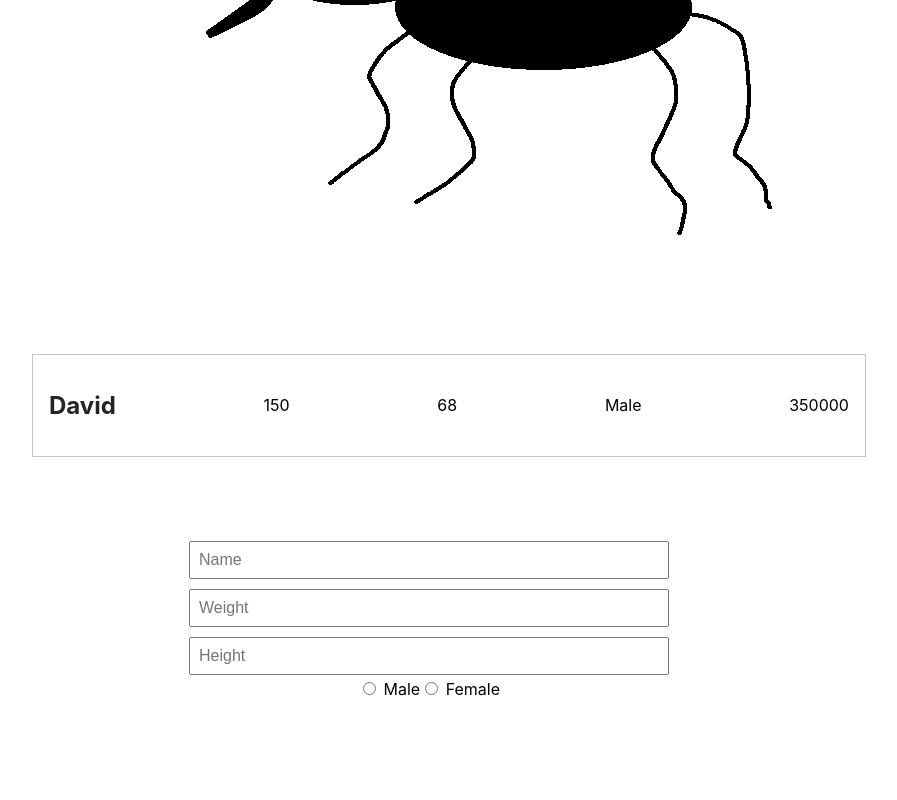
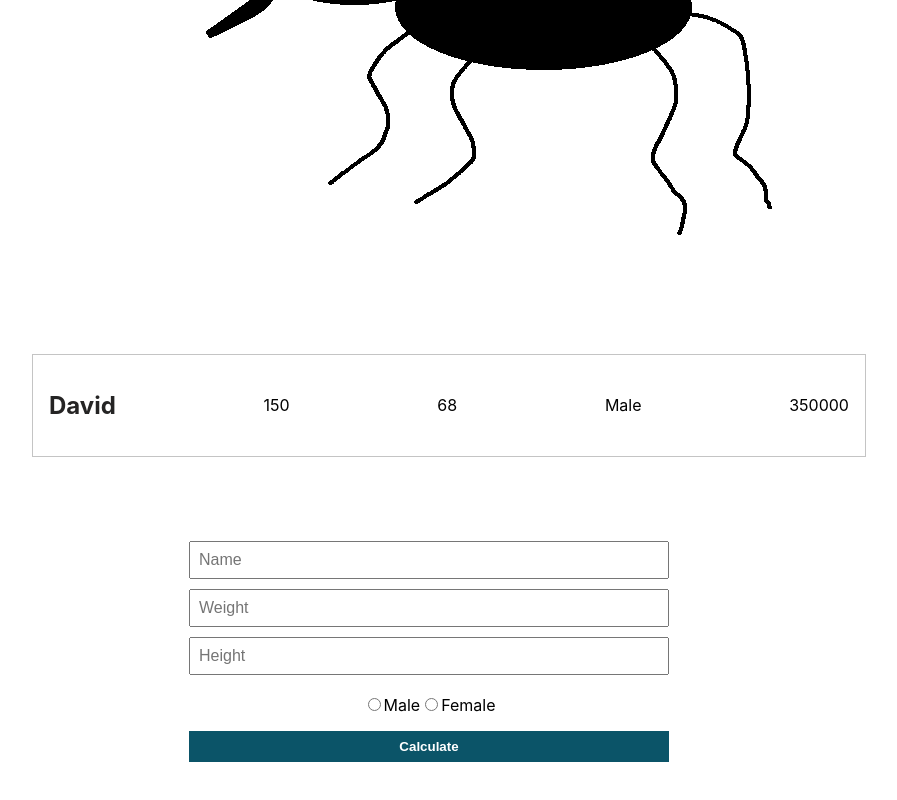
Before and after one commit to mcdxwell/skeetr, a React (Create React App) app: page / in a window 1280 px wide. Shown: the part 398-1198 px from the top of the page, without its empty margins (211-1108 px from the left). Before the commit the page ends 1177 px from the top, so only its background shows below. Built offline with nearby package versions, Linux system fonts and the light colour scheme.

Commit message:
Added radio buttons

```diff
--- a/src/App.tsx
+++ b/src/App.tsx
@@ -6,13 +6,13 @@ import Bitten from "./components/Bitten"
 import AddToBitten from './components/AddToBitten';
 
 
-interface IState {
+export interface IState {
   user: {
     name?: string
     weight: number
     height: number
     sex: string
-    bites: number
+    bites?: number
   }[] // array of objects
 }
 
@@ -33,8 +33,8 @@ function App() {
       <h1>My React app</h1>
       <h2>Author: David McDowell</h2>
       <img src = { skeetrPic } alt = 'skeetr_boi' />
-      <Bitten user = { user }/>
-      <AddToBitten/>
+      <Bitten user = { user } />
+      <AddToBitten user = { user } setUserBites = { setUserBites }/>
     </div>
   );
 }
--- a/src/components/AddToBitten.tsx
+++ b/src/components/AddToBitten.tsx
@@ -1,28 +1,86 @@
-import React from "react";
+import React, { useState } from "react";
+import {IState as Props}  from "../App"
 
-const AddToBitten = () => {
+
+interface IProps {
+    setUserBites: React.Dispatch<React.SetStateAction<Props["user"]>>
+    user: Props["user"]
+}
+
+const AddToBitten: React.FC<IProps> = ({user, setUserBites}) => {
+
+    const [input, setInput] = useState({
+        name: "",
+        weight: "",
+        height: "",
+        sex: ""
+    })
+
+    const handleChange = (e: React.ChangeEvent<HTMLInputElement>) => {
+        setInput({
+            ...input,
+            [e.target.name]: e.target.value
+        })
+    }
+
+    const handleClick = (): void => {
+        if(!input.weight || !input.height || !input.sex) return
+
+        setUserBites([
+            ...user,
+            {
+                name: input.name,
+                weight: parseInt(input.weight),
+                height: parseInt(input.height),
+                sex: input.sex,
+            }
+        ]);
+
+        setInput({
+            name: "",
+            weight: "",
+            height: "",
+            sex: ""
+        })
+    }
+
     return (
         <div className="AddToBitten">
             <input
                 type="text"
                 placeholder="Name"
                 className="AddToBitten-input"
+                value={input.name}
+                onChange={handleChange}
+                name="name"
             />
             <input
                 type="int"
                 placeholder="Weight"
                 className="AddToBitten-input"
+                value={input.weight}
+                onChange={handleChange}
+                name="weight"
             />
             <input
                 type="text"
                 placeholder="Height"
                 className="AddToBitten-input"
+                value={input.height}
+                onChange={handleChange}
+                name="height"
             />
 
-            <div>
-            <input type="radio" value="Male" name="sex" /> Male
-            <input type="radio" value="Female" name="sex" /> Female
-            </div>
+
+            <p><input type="radio" value={input.sex} onChange={handleChange} name="sex" />Male
+            <input type="radio" value={input.sex} onChange={handleChange} name="sex" />Female
+            </p>
+            <button
+                onClick={handleClick}
+                className="AddToBitten-btn"
+            >
+                Calculate
+            </button>
         </div>
     )
 }
--- a/src/components/Bitten.tsx
+++ b/src/components/Bitten.tsx
@@ -1,14 +1,9 @@
 import React from "react";
+import {IState as Props}  from "../App"
 
 interface IProps {
-    user: {
-      name?: string
-      weight: number
-      height: number
-      sex: string
-      bites: number
-    }[] // array of objects
-  }
+    user: Props["user"]
+}
 
 const Bitten: React.FC<IProps> = ({ user }) => {
 
```
